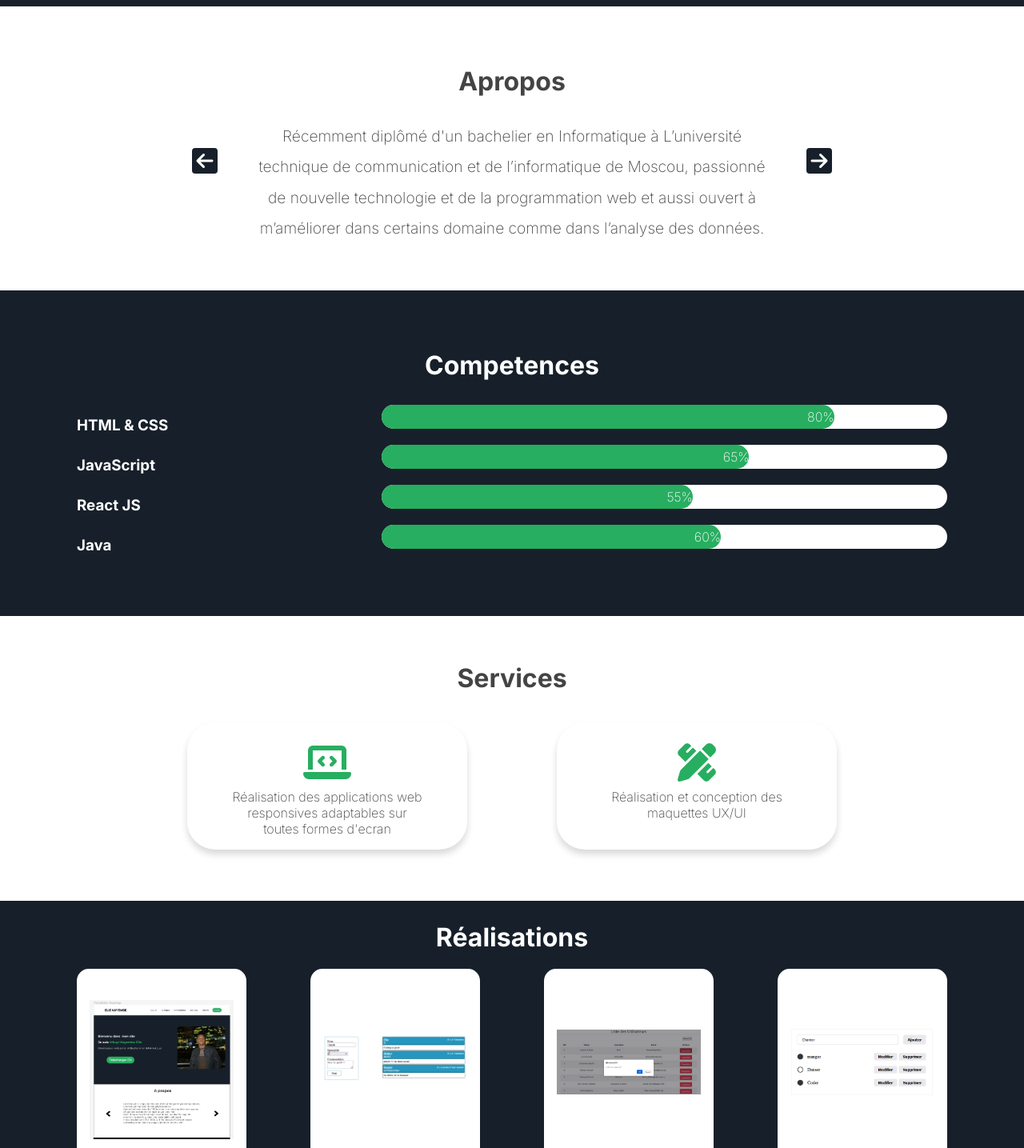
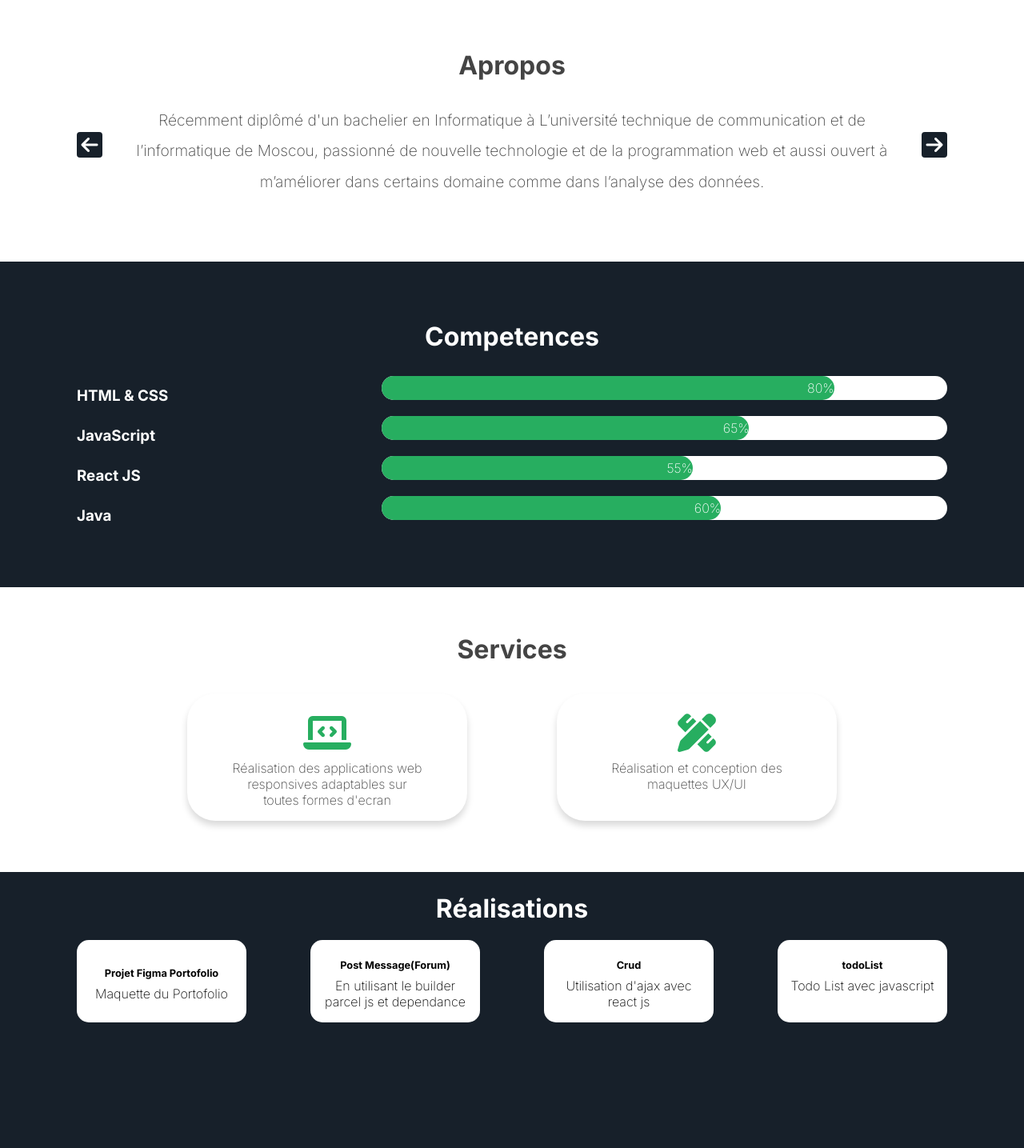
Before and after one commit to elieKA96/Portofolio, a React (Create React App) app: page / in a window 1280 px wide. Shown: the part 680-2115 px from the top of the page at 80% size. Built offline with nearby package versions, Linux system fonts and the light colour scheme.

Commit message:
new version

```diff
--- a/src/component/Apropos.module.scss
+++ b/src/component/Apropos.module.scss
@@ -1,14 +1,4 @@
-h1,
-h2,
-h3,
-h4 {
-    letter-spacing: 0.1rem;
-    text-transform: capitalize;
-    line-height: 1.25;
-    margin-bottom: 0.75rem;
-}
-
-.section {
+/*.section {
     width: 90vw;
     margin: 5rem auto;
     max-width: 1170px;
@@ -32,19 +22,6 @@ h4 {
     color: hsl(21, 62%, 45%);
 }
 
-.section-center {
-    margin: 0 auto;
-    margin-top: 4rem;
-    width: 80vw;
-    height: 450px;
-    max-width: 800px;
-    text-align: center;
-    position: relative;
-    display: flex;
-    overflow: hidden;
-    padding: 4rem 1rem;
-
-}
 
 article {
     position: absolute;
@@ -102,3 +79,22 @@ article.nextSlide {
 .next {
     right: 0;
 }
+
+
+
+/*
+*.section-center {
+    margin: 0 auto;
+    margin-top: 4rem;
+    width: 80vw;
+    height: 450px;
+    max-width: 800px;
+    text-align: center;
+    position: relative;
+    display: flex;
+    overflow: hidden;
+    padding: 4rem 1rem;
+
+}
+
+*/
--- a/src/component/Contact.js
+++ b/src/component/Contact.js
@@ -2,7 +2,7 @@ import style from './Contact.module.scss';
 
 function Contact() {
     return (
-        <section className='containerMd ' id='contact'>
+        <section className='containerBg ' id='contact'>
 
             <section className={` ${style.contact} d-flex flex-column  align-items `}>
                 <h1 className='title p-10  mb-10'>Contact</h1>
--- a/src/component/Footer.module.scss
+++ b/src/component/Footer.module.scss
@@ -11,3 +11,27 @@
         color: var(--white);
     }
 }
+
+@media screen and (max-width:616px) {
+    .contact {
+        h2 {
+            font-size: 1.2rem;
+        }
+
+        p {
+            font-size: 0.8rem;
+        }
+    }
+}
+
+@media screen and (max-width:492px) {
+    .contact {
+        h2 {
+            font-size: 1rem;
+        }
+
+        p {
+            font-size: 0.6rem;
+        }
+    }
+}
--- a/src/component/Header.css
+++ b/src/component/Header.css
@@ -6,6 +6,7 @@
     z-index: 2;
     height: 70px;
     padding: 1rem 6rem;
+    box-shadow: var(--box-shadow-nav);
 }
 
 .mobile-menu-icon {
@@ -62,7 +63,6 @@ a:last-child:hover {
         position: absolute;
         top: 15px;
         left: 35px;
-        /*h1*/
     }
 
     .nav-links {
--- a/src/component/Header.module.scss
+++ b/src/component/Header.module.scss
@@ -5,6 +5,7 @@
     position: sticky;
     top: 0;
     z-index: 2;
+    box-shadow: var(--box-shadow);
 
     h1 a {
         color: var(--dark-text);
@@ -12,10 +13,6 @@
         font-weight: 700;
     }
 
-    /*li {
-        padding-right: 1.3rem;
-        /*margin-top: 5px;
-    }*/
 
     li a:last-child {
         padding: 0.7rem;
@@ -50,7 +47,7 @@
 
     div:first-child {
         padding-top: 6rem;
-        height: 60vh;
+        height: 50vh;
     }
 
     h1 {
@@ -117,3 +114,18 @@
 
 
 }
+
+/*@media screen and (min-width:560px) {
+    .vpContent {
+        text-align: center;
+    }
+
+    .content {
+        height: 60vh;
+    }
+
+    img {
+        width: 300px;
+        text-align: center;
+    }
+}*/
--- a/src/component/Realisation.js
+++ b/src/component/Realisation.js
@@ -6,9 +6,38 @@ import todo from '../asset/image/todoList.png';
 
 function Realisation() {
 
+    return (
+        <section className='containerBg'>
+            <section className={`${style.realisation} `} id="realisations">
+                <h1 className='title p-10  mb-10'>Réalisations</h1>
+                <div className={`${style.serviceContent} d-flex flex-flow gap justify-content`}>
+                    <div className={` ${style.card} mb-20 d-flex flex-column justify-content align-items`}>
 
-    return (
-        <div className='containerBg '>
+                        <h3>Projet Figma Portofolio</h3>
+                        <p> < a href="https://www.figma.com/file/9w1xOAqm34WhdO1rmCruz2/Portofolio-version1?node-id=0%3A1&t=9GCCfmNqNy1V2FrP-0" target={'_blank'}>Maquette du Portofolio </a></p>
+                    </div>
+                    <div className={` ${style.card} mb-20 d-flex flex-column`}>
+                        <h3>Post Message(Forum)</h3>
+                        <p><a href='https://github.com/elieKA96/postMessage' target={'_blank'}>En utilisant le builder parcel js et dependance</a></p>
+                    </div>
+                    <div className={` ${style.card} mb-20 d-flex flex-column`}>
+                        <h3>Crud </h3>
+                        <p><a href="https://github.com/elieKA96/react_exercice_ajax_class_component" target={'_blank'}>Utilisation d'ajax avec react js</a></p>
+                    </div>
+                    <div className={` ${style.card} mb-20 d-flex flex-column`}>
+                        <h3>todoList</h3>
+                        <p> <a href="https://github.com/elieKA96/javascript_project_TodoList" target={'_blank'}>Todo List avec javascript</a></p>
+                    </div>
+                </div>
+            </section>
+        </section>
+    )
+}
+
+export default Realisation;
+
+/**
+ * <div className='containerBg '>
             <div className={` ${style.realisation}`} id="realisations">
                 <h1 className='title p-10  mb-10'>Réalisations </h1>
                 <div className={`${style.serviceContent} d-flex flex-flow gap justify-content`}>
@@ -44,11 +73,4 @@ function Realisation() {
                 </div>
             </div>
         </div>
-
-
-    )
-}
-
-export default Realisation;
-
-//https://github.com/elieKA96/react_exercice_ajax_class_component
+ */
--- a/src/component/Realisation.module.scss
+++ b/src/component/Realisation.module.scss
@@ -2,7 +2,7 @@
     background: var(--dark-content);
     padding: 1rem 6rem;
     color: var(--white);
-    height: 80vh;
+    height: 50vh;
 
     h1 {
         text-align: center;
@@ -10,30 +10,16 @@
 
 }
 
+
 .card {
     padding: 1rem;
     width: 250px;
     overflow: hidden;
     cursor: pointer;
-
-    img {
-        height: 200px;
-        width: 100%;
-        object-fit: contain;
-        transform: scale(1);
-        transition: transform 0.3s ease-out;
-        display: block;
-        margin: left auto right auto;
-
-    }
-
-    img:hover {
-        transform: scale(1.2);
-    }
-
     background: var(--white);
     color: var(--dark-text);
     border-radius: 15px;
+    //margin-top: 2.5rem;
 
     h3 {
         padding: 0.5rem;
@@ -49,5 +35,30 @@
         }
     }
 
+}
+
+@media screen and (max-width:960px) {
+    .card:nth-child(2) {
+        h3 {
+            font-size: 0.6rem;
+        }
+    }
+
+    .realisation {
+        height: 80vh;
+    }
+
+    .realisation .serviceContent {
+        flex-direction: column;
+        justify-content: center;
+        align-items: center;
+        gap: 2rem;
+    }
+
+    /*h3 {
+
+        font-size: 0.5rem;
+
+    }*/
 
 }
--- a/src/component/slide.css
+++ b/src/component/slide.css
@@ -1,23 +1,16 @@
 .content {
-    padding: 4rem 1rem 7rem 1rem;
+    padding: 6rem;
 }
 
-@media screen and (min-width: 992px) {
-    .section {
-        width: 95vw;
-    }
-}
+
 
 
 .section-center {
     margin: auto;
-    width: 80vw;
     height: 100px;
-    max-width: 800px;
     text-align: center;
     position: relative;
     display: flex;
-    z-index: 1;
 }
 
 article {
@@ -26,7 +19,7 @@ article {
     height: 100%;
     opacity: 0;
     transition: all 0.3s linear;
-    padding: 0 5rem;
+    padding: 0 4rem;
 }
 
 article.activeSlide {
@@ -92,9 +85,6 @@ article h4 {
 }
 
 @media (min-width: 800px) {
-    .text {
-        max-width: 45em;
-    }
 
     .prev,
     .next {
@@ -104,24 +94,18 @@ article h4 {
     }
 }
 
-.person-img {
-
-    width: 700px;
-    height: 350px;
-    object-fit: cover;
-
-    border-radius: 35px;
-    border: 1px solid var(--white);
+@media (max-width: 858px) {
+    article {
+        overflow: scroll;
+    }
 }
 
-.galerie {
-    background: var(--dark-content);
-    padding: 3rem 1rem;
-    color: var(--white);
-    height: 500px;
+@media (max-width: 600px) {
+    .quote {
+        font-size: 1rem;
+    }
+
+    article {
+        overflow: scroll;
+    }
 }
-
-.galerie h1 {
-    text-align: center;
-    margin-bottom: 5px;
-}
```
